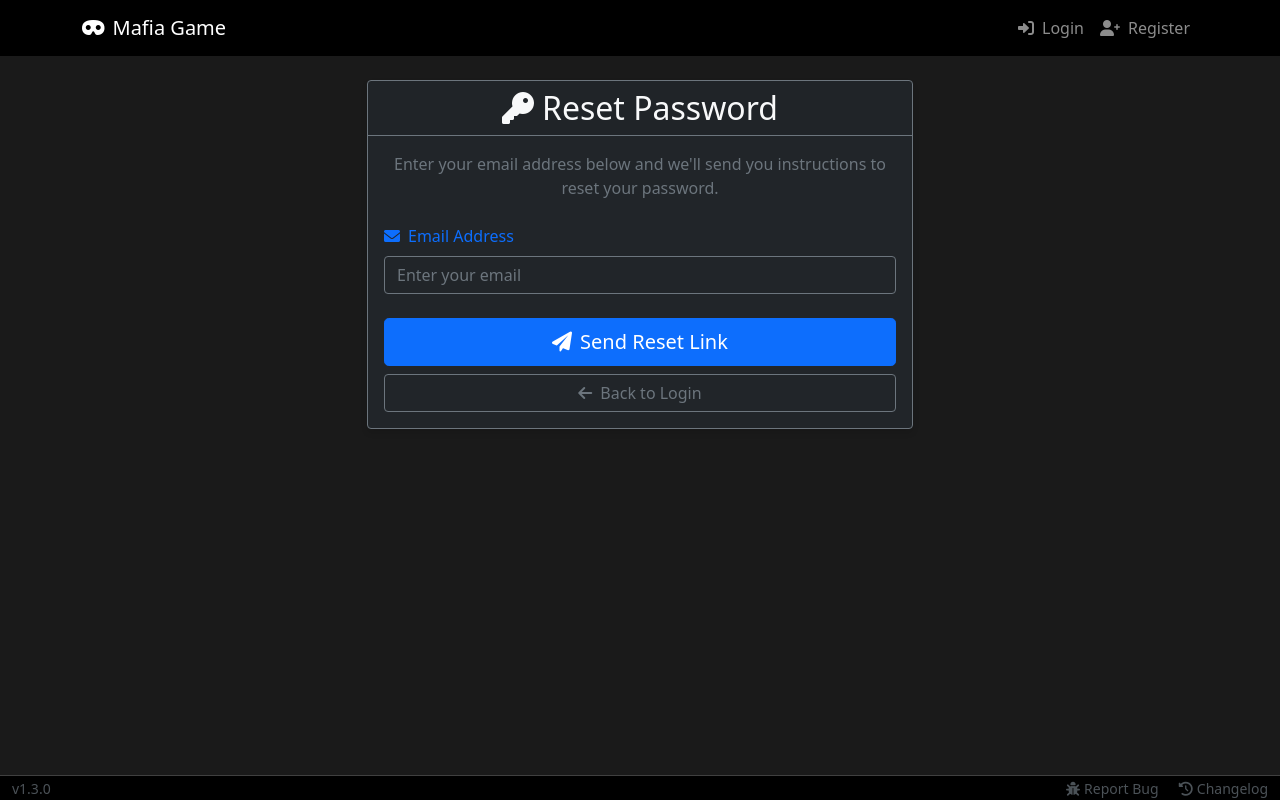
After one commit to greenmartialarts/mafiagithub, a Django app: page /reset-password/ in a window 1280 px wide. The commit adds this page. Run offline with Django 5.2, Linux system fonts and the light colour scheme; some libraries are stand-ins or nearby versions.

Commit message:
Email w/ Password

```diff
--- a/myapp/templates/myapp/login.html
+++ b/myapp/templates/myapp/login.html
@@ -40,6 +40,12 @@
 
                     <div class="mb-4 d-flex justify-content-center">
                         <div class="cf-turnstile" data-sitekey="{{ turnstile_site_key }}" data-theme="dark"></div>
+                    </div>
+
+                    <div class="text-center mt-3">
+                        <a href="{% url 'password_reset' %}" class="text-primary">
+                            <i class="fas fa-key me-2"></i>Forgot Password?
+                        </a>
                     </div>
 
                     <div class="d-grid gap-2">
--- /dev/null
+++ b/myapp/templates/myapp/password_reset.html
@@ -0,0 +1,88 @@
+{% extends 'myapp/base.html' %}
+{% load widget_tweaks %}
+
+{% block content %}
+<div class="row justify-content-center fade-in">
+    <div class="col-md-6">
+        <div class="card bg-dark text-light border-secondary hover-card">
+            <div class="card-header text-center border-secondary">
+                <h2 class="mb-0">
+                    <i class="fas fa-key me-2"></i>Reset Password
+                </h2>
+            </div>
+            <div class="card-body">
+                {% if messages %}
+                    {% for message in messages %}
+                        <div class="alert alert-{{ message.tags }} bg-dark border-{{ message.tags }}">
+                            <i class="fas {% if message.tags == 'success' %}fa-check-circle{% else %}fa-exclamation-circle{% endif %} me-2"></i>
+                            {{ message }}
+                        </div>
+                    {% endfor %}
+                {% endif %}
+
+                <p class="text-muted text-center mb-4">
+                    Enter your email address below and we'll send you instructions to reset your password.
+                </p>
+
+                <form method="post">
+                    {% csrf_token %}
+                    <div class="mb-4 input-group-hover">
+                        <label class="form-label text-primary">
+                            <i class="fas fa-envelope me-2"></i>Email Address
+                        </label>
+                        <input type="email" name="email" class="form-control bg-dark text-light border-secondary"
+                               placeholder="Enter your email" required>
+                    </div>
+                    <div class="d-grid gap-2">
+                        <button type="submit" class="btn btn-primary btn-lg hover-effect">
+                            <i class="fas fa-paper-plane me-2"></i>Send Reset Link
+                        </button>
+                        <a href="{% url 'login' %}" class="btn btn-outline-secondary hover-effect">
+                            <i class="fas fa-arrow-left me-2"></i>Back to Login
+                        </a>
+                    </div>
+                </form>
+            </div>
+        </div>
+    </div>
+</div>
+
+<style>
+.hover-effect {
+    transition: all 0.3s ease;
+    transform: scale(1);
+}
+
+.hover-effect:hover {
+    transform: scale(1.05);
+    box-shadow: 0 0 15px rgba(255, 255, 255, 0.1);
+}
+
+.hover-card {
+    transition: all 0.3s ease;
+    box-shadow: 0 4px 6px rgba(0, 0, 0, 0.1);
+}
+
+.hover-card:hover {
+    transform: translateY(-5px);
+    box-shadow: 0 6px 12px rgba(0, 0, 0, 0.2);
+}
+
+.input-group-hover {
+    transition: all 0.3s ease;
+}
+
+.input-group-hover:focus-within {
+    transform: translateX(10px);
+}
+
+.fade-in {
+    animation: fadeIn 0.5s ease-in;
+}
+
+@keyframes fadeIn {
+    from { opacity: 0; transform: translateY(20px); }
+    to { opacity: 1; transform: translateY(0); }
+}
+</style>
+{% endblock %}
--- a/myapp/urls.py
+++ b/myapp/urls.py
@@ -29,4 +29,6 @@ urlpatterns = [
     path('changelog/', views.changelog, name='changelog'),
     path('verify-email/<int:user_id>/', views.verify_email, name='verify_email'),
     path('resend-verification/<int:user_id>/', views.resend_verification, name='resend_verification'),
+    path('reset-password/', views.password_reset, name='password_reset'),
+    path('reset-password/<str:uidb64>/<str:token>/', views.password_reset_confirm, name='password_reset_confirm'),
 ]
--- a/myapp/utils/changelog.py
+++ b/myapp/utils/changelog.py
@@ -3,6 +3,18 @@ def get_changelog():
     Returns a list of changelog entries in reverse chronological order
     """
     return [
+        {
+            'version': '1.3.0',
+            'date': '2024-11-30',
+            'changes': [
+                'Added password reset functionality',
+                'Added email verification functionality',
+                'Added better error handling for login, register, and join room',
+                'Added better error handling for password reset',
+                'Added better error handling for email verification',
+                'Added faster response times',
+            ]
+        },
         {
             'version': '1.2.0',
             'date': '2024-11-28',
--- a/myapp/views.py
+++ b/myapp/views.py
@@ -25,9 +25,11 @@ from .utils.changelog import get_changelog
 from django.contrib.auth.views import LoginView
 from django.core.exceptions import ValidationError
 from .utils.turnstile import verify_turnstile
-from .utils.email import generate_verification_code, send_verification_email
+from .utils.email import generate_verification_code, send_verification_email, send_password_reset_email
 from django.core.cache import cache
 from django.utils.translation import gettext as _
+from django.utils.http import urlsafe_base64_decode
+from django.contrib.auth.tokens import default_token_generator
 
 ROLE_INFO = {
     'MAFIA': {
@@ -698,3 +700,41 @@ def resend_verification(request, user_id):
     except UserProfile.DoesNotExist:
         messages.error(request, _('Invalid user.'))
         return redirect('register')
+
+def password_reset(request):
+    if request.method == 'POST':
+        email = request.POST.get('email')
+        try:
+            user = User.objects.get(email=email)
+            if send_password_reset_email(user):
+                messages.success(request, 'Password reset link has been sent to your email.')
+            else:
+                messages.error(request, 'Failed to send reset email. Please try again.')
+        except User.DoesNotExist:
+            # Still show success message for security
+            messages.success(request, 'Password reset link has been sent to your email.')
+        return redirect('login')
+    return render(request, 'myapp/password_reset.html')
+
+def password_reset_confirm(request, uidb64, token):
+    try:
+        uid = urlsafe_base64_decode(uidb64).decode()
+        user = User.objects.get(pk=uid)
+    except (TypeError, ValueError, OverflowError, User.DoesNotExist):
+        user = None
+
+    if user is not None and default_token_generator.check_token(user, token):
+        if request.method == 'POST':
+            password1 = request.POST.get('new_password1')
+            password2 = request.POST.get('new_password2')
+
+            if password1 and password2 and password1 == password2:
+                user.set_password(password1)
+                user.save()
+                messages.success(request, 'Your password has been reset successfully!')
+                return redirect('login')
+            else:
+                messages.error(request, 'Passwords do not match.')
+        return render(request, 'myapp/password_reset_confirm.html', {'validlink': True})
+    else:
+        return render(request, 'myapp/password_reset_confirm.html', {'validlink': False})
--- a/mysite/settings.py
+++ b/mysite/settings.py
@@ -162,3 +162,6 @@ EMAIL_PORT = 465
 EMAIL_USE_SSL = True
 EMAIL_HOST_USER = 'mafiawebsiteemail@gmail.com'
 EMAIL_HOST_PASSWORD = 'fvvo udsx dsya kbbq'  # Use environment variable in production
+
+# Add this setting
+PASSWORD_RESET_URL = os.getenv('PASSWORD_RESET_URL', 'http://localhost:8000')
```
Also changed, not shown: myapp/templates/myapp/email/password_reset_email.html (added, +60 -0 lines), myapp/templates/myapp/password_reset_confirm.html (added, +103 -0 lines), myapp/utils/email.py (+35 -0 lines), 1 other file.
